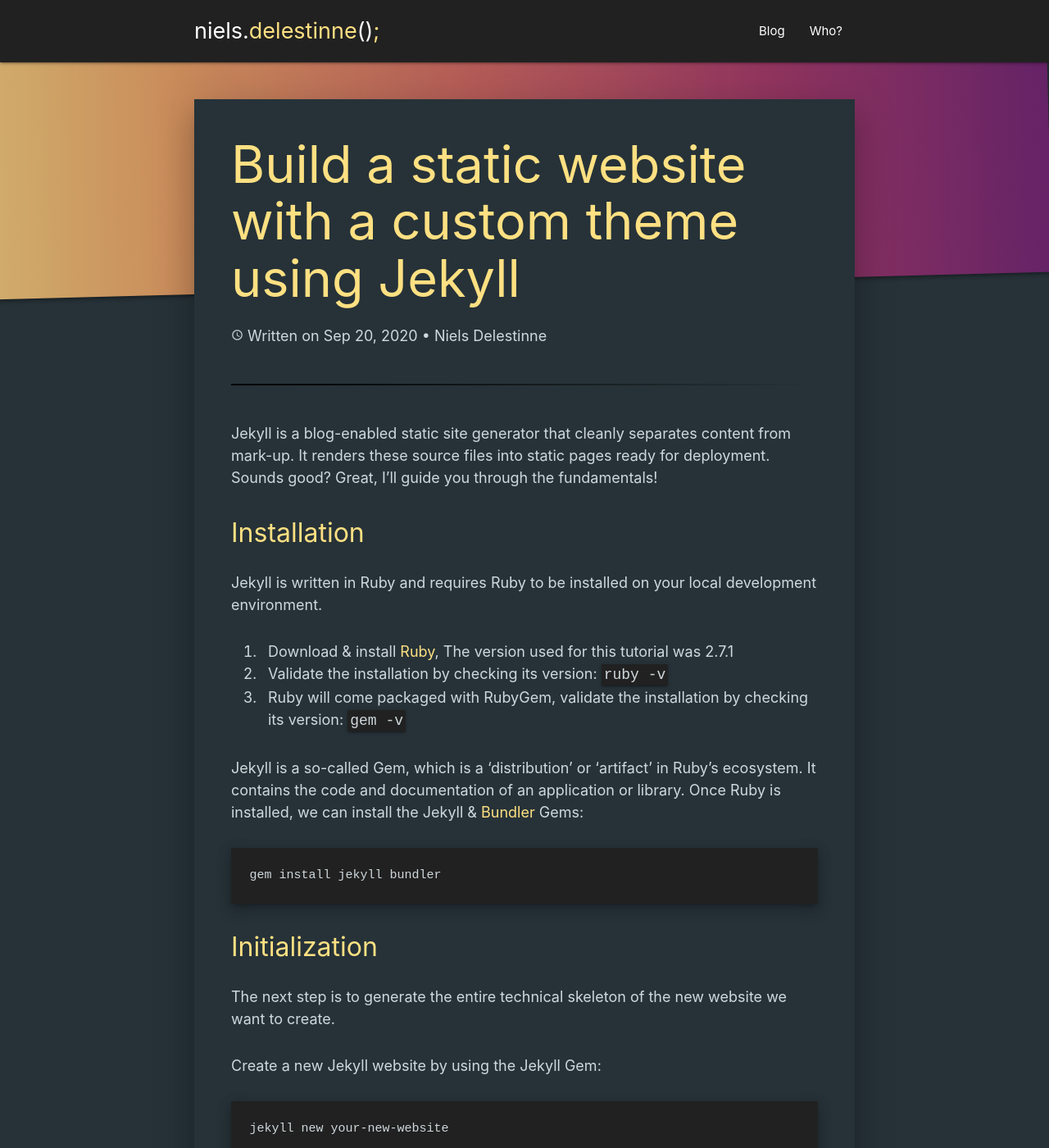
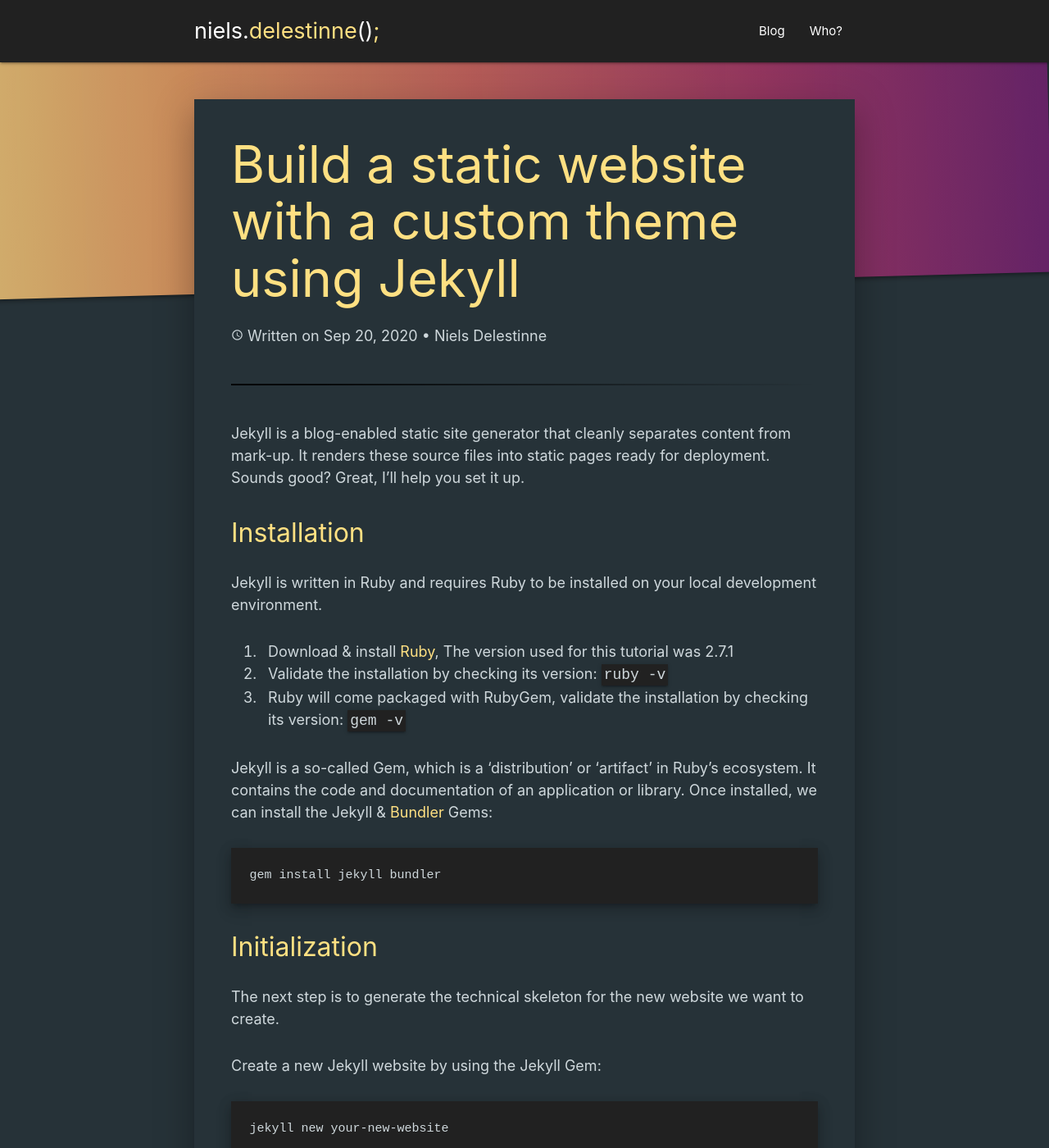
Before and after one commit to nielsdelestinne/niedel.be, a Jekyll site: the page built from _posts/2020-09-20-build-a-static-website-with-a-custom-theme-using-jekyll.markdown, in a window 1280 px wide and 1400 px high. Shown: the whole window at 82% size. Built offline with Jekyll 4.4.1, drawn with Linux system fonts in a browser that asks for light colours; some of the changed text lies outside the part shown.

Commit message:
Some additional proof reading / corrections to jekyll blog post

```diff
--- a/_posts/2020-09-20-build-a-static-website-with-a-custom-theme-using-jekyll.markdown
+++ b/_posts/2020-09-20-build-a-static-website-with-a-custom-theme-using-jekyll.markdown
@@ -3,11 +3,12 @@
 title:  "Build a static website with a custom theme using Jekyll"
 date:   2020-09-20
 author: "Niels Delestinne"
-categories: website
+categories: website jekyll
 comments: true
 ---
 
-Jekyll is a blog-enabled static site generator that cleanly separates content from mark-up. It renders these source files into static pages ready for deployment. Sounds good? Great, I'll guide you through the fundamentals!
+Jekyll is a blog-enabled static site generator that cleanly separates content from mark-up.
+It renders these source files into static pages ready for deployment. Sounds good? Great, I'll help you set it up.
 
 ## Installation
 
@@ -16,15 +17,16 @@
 2. Validate the installation by checking its version: `ruby -v`
 2. Ruby will come packaged with RubyGem, validate the installation by checking its version: `gem -v`
 
-Jekyll is a so-called Gem, which is a 'distribution' or 'artifact' in Ruby's ecosystem. It contains the code and documentation of an application or library.
-Once Ruby is installed, we can install the Jekyll & [Bundler](https://rubygems.org/gems/bundler) Gems:
+Jekyll is a so-called Gem, which is a 'distribution' or 'artifact' in Ruby's ecosystem.
+It contains the code and documentation of an application or library.
+Once installed, we can install the Jekyll & [Bundler](https://rubygems.org/gems/bundler) Gems:
 {% highlight text %}
 gem install jekyll bundler
 {% endhighlight %}
 
 ## Initialization
 
-The next step is to generate the entire technical skeleton of the new website we want to create.
+The next step is to generate the technical skeleton for the new website we want to create.
 
 Create a new Jekyll website by using the Jekyll Gem:
 {% highlight text %}
@@ -33,7 +35,8 @@
 
 A new directoy `./your-new-website` is created.
 
-When executing a command, it's always interesting to inspect the output. For the `new` command of `jekyll`, we detect all the (transitive) dependencies that are downloaded and installed:
+When executing a command, it's always interesting to inspect the output.
+For the `new` command of `jekyll`, we detect all the (transitive) dependencies that are downloaded and installed:
 - 35 gems (dependencies) are installed
 - The version of Jekyll we are depending on is 4.1.1.
 
@@ -117,15 +120,15 @@
 **_config.yml**
 - Contains the configuration of your website (settings, variables, activated plugins, meta information,...)
 
-> Besides configuration and content, there is no actual HTML or (S)CSS contained in the project directory. This is only possible when there's a clean separation between content and mark-up.
+> Besides configuration and content, there is no actual HTML or (S)CSS contained in the project directory. This demonstrates Jekyll's clean separation of content and mark-up.
 
 Render the website and take a peek at what it looks like on [http://127.0.0.1:4000/](http://127.0.0.1:4000/):
 
 ![Default Theme](/assets/img/2020-09-20/default-theme.jpg)
 
-Closely look at your project directory, a new directory `_site` will have emerged. It's your generated website,
-containing only static files (html, css & images). These will be the files you eventually deploy and the files that will
-be served upon requests by browsers.
+Closely look at your project directory, a new directory `_site` will have emerged. It contains your generated website,
+which consists of static files only (html, css & images). These will be the files you eventually deploy and the files that will
+be served and downloaded by browsers when they make a request to your web-server.
 
 ## Version Control
 
@@ -164,7 +167,7 @@
 
 In order to do so, we will have to...
 1. Copy the minima theme files to our project's root directory
-2. Cut the ties to the minima theme in our `Gemfile` and `_config.yml` file.
+2. Perform some clean-up by removing the references to the minima theme in our `Gemfile` and `_config.yml` file.
 
 ### Copy theme files
 
@@ -214,9 +217,9 @@
 **Assets** directory:
 - Contains all the assets of your theme (such as images) and the main entry-point of the scss.
 
-### Cut the ties
+### Clean-up references
 
-Before tweaking or completely overhaul the minima theme, it's best to clean up the references to it:
+Before tweaking or completely overhauling the minima theme, it's best to clean up the references to it:
 1. In the `Gemfile` file, remove line `gem "minima", "~> 2.5"` (and the comment above it)
 2. In the `_config.yml` file, remove line `theme: minima`
 
@@ -239,11 +242,10 @@
 
 Almost there:
 1. Re-serve your website using `bundle exec jekyll serve` (stop & start).
-2. Navigate to [http://127.0.0.1:4000/](http://127.0.0.1:4000/) and validate the theme is not broken.
+2. Navigate to [http://127.0.0.1:4000/](http://127.0.0.1:4000/) and validate your website still looks exactly like before.
 3. Commit your changes.
 
-Et voila, you are good to go. Customize the theme to your own needs, you have full control over it.
-Good luck and have fun!
+You are now able to customize the theme to your own needs, as have full control over it.
 
 ## Continuous Deployment
 
```
